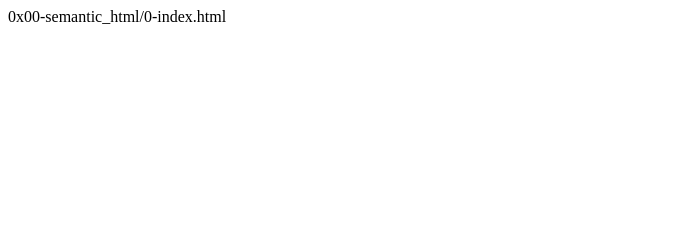
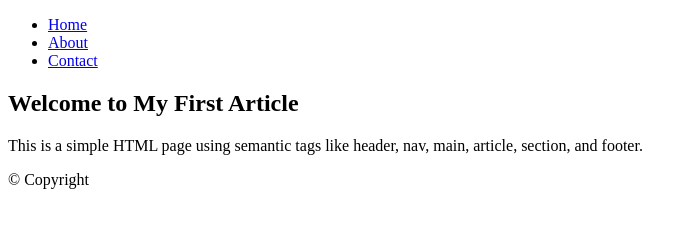
Before and after one commit to Gedion48/alx-intermediate-frontend, a plain HTML site: page 0x00-semantic_html/0-index.html in a window 1280 px wide. Shown: the whole page, without its empty margins (0-697 px from the left). Drawn offline with Linux system fonts and the light colour scheme.

Commit message:
Update 0-index.html

```diff
--- a/0x00-semantic_html/0-index.html
+++ b/0x00-semantic_html/0-index.html
@@ -1 +1,32 @@
-0x00-semantic_html/0-index.html
+<!DOCTYPE html>
+<html>
+  <head>
+    <title>My First Semantic HTML Page</title>
+  </head>
+  <body>
+
+    <header>
+      <nav>
+        <ul>
+          <li><a href="#">Home</a></li>
+          <li><a href="#">About</a></li>
+          <li><a href="#">Contact</a></li>
+        </ul>
+      </nav>
+    </header>
+
+    <main>
+      <article>
+        <h1>Welcome to My First Article</h1>
+        <section>
+          <p>This is a simple HTML page using semantic tags like header, nav, main, article, section, and footer.</p>
+        </section>
+      </article>
+    </main>
+
+    <footer>
+      <p>&copy; Copyright</p>
+    </footer>
+
+  </body>
+</html>
```
